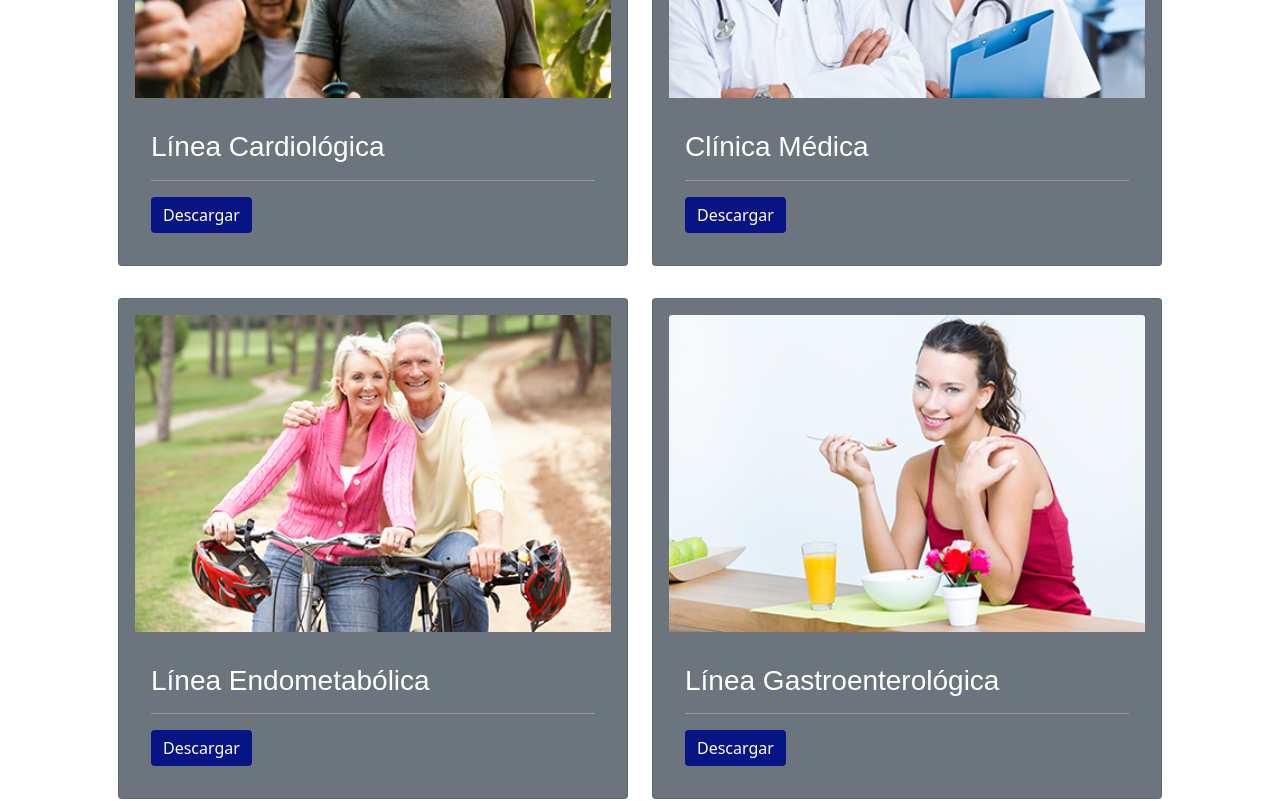
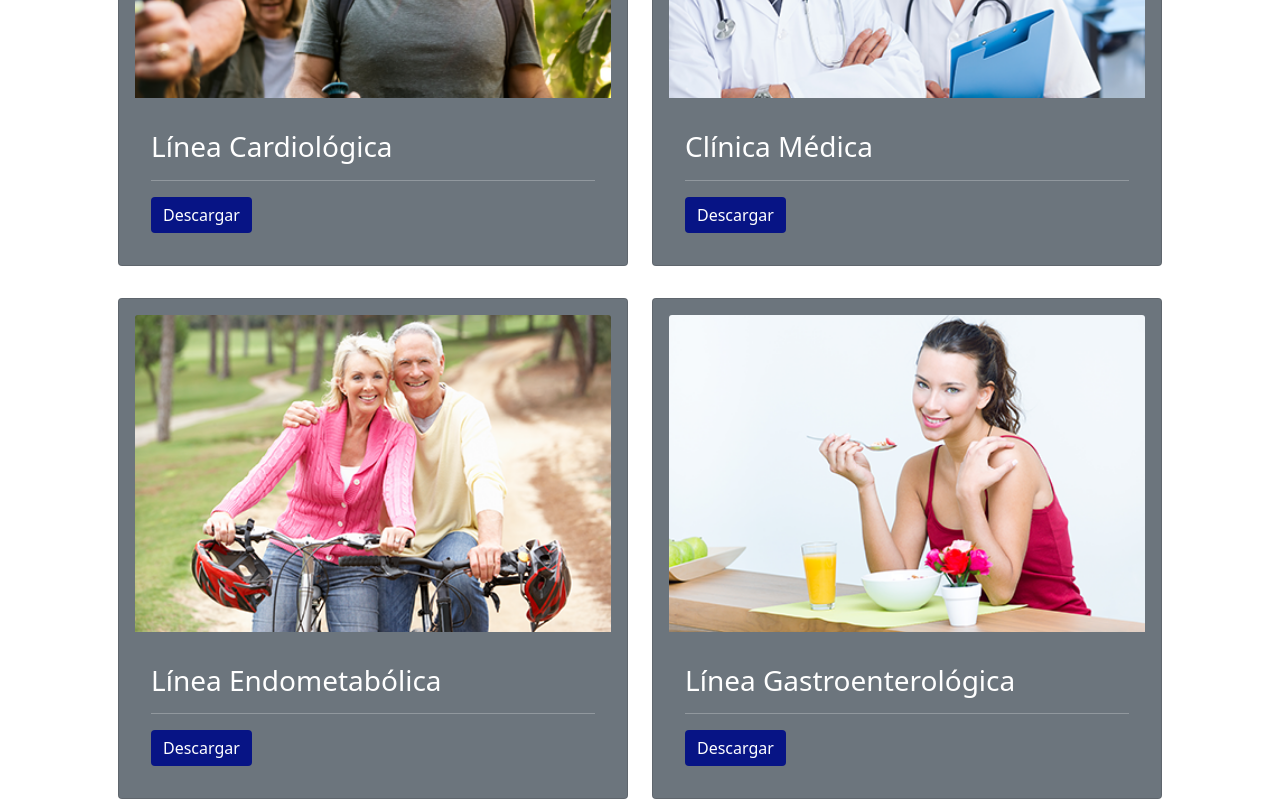
Before and after one commit to cecilia20-matalone/lineasbeta, a plain HTML site: page index.html in a window 1280 px wide. Shown: the part 1500-2301 px from the top of the page. Drawn offline with nearby package versions, Linux system fonts and the light colour scheme.

Commit message:
UPDATE CCS

```diff
--- a/CSS/Estilosejercicio.css
+++ b/CSS/Estilosejercicio.css
@@ -21,7 +21,7 @@ h2 {
 
 h3 {
     color: rgb(255, 255, 255);
-    font-family: ava, sans-serif;
+    font-family: , sans-serif;
 
 
 
```
